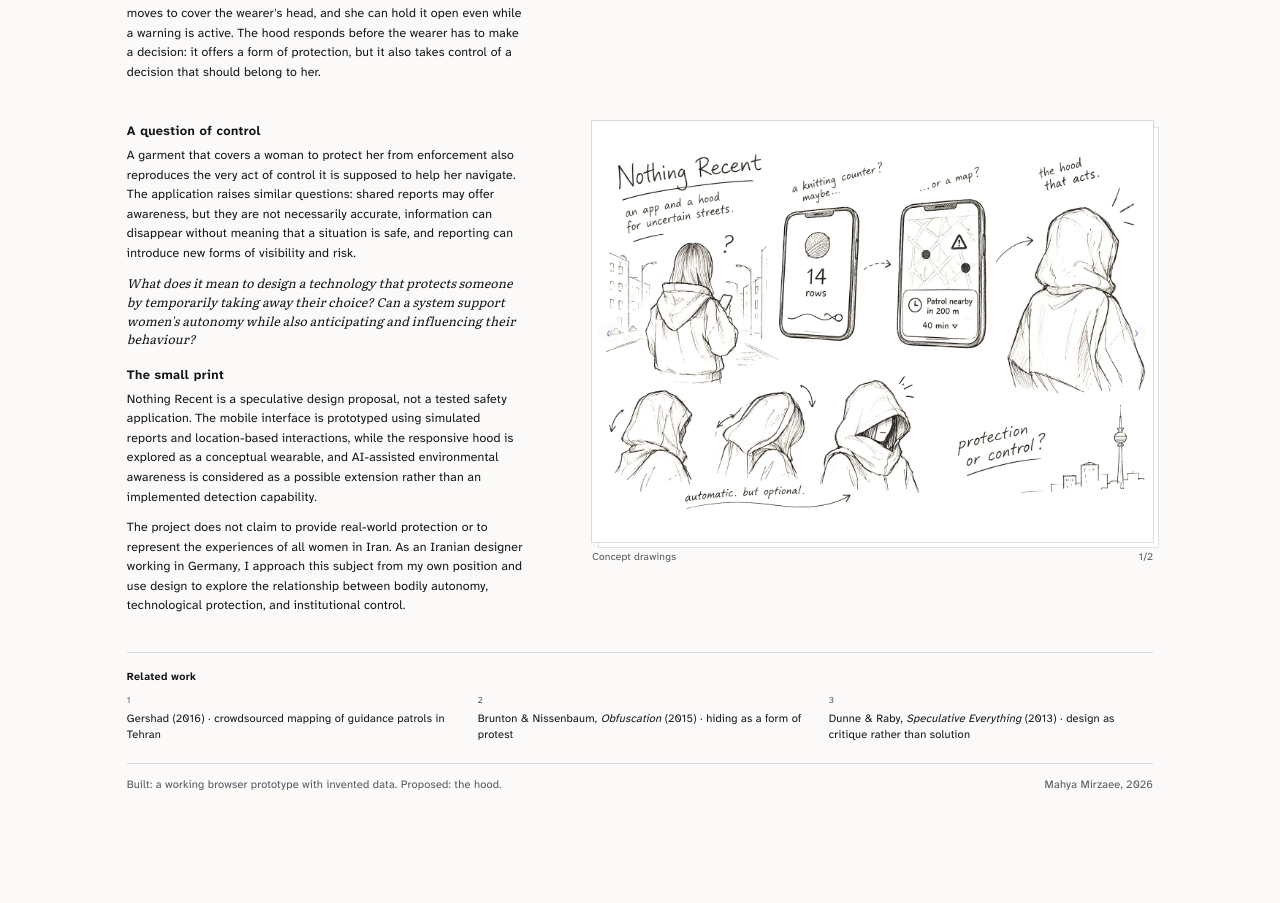
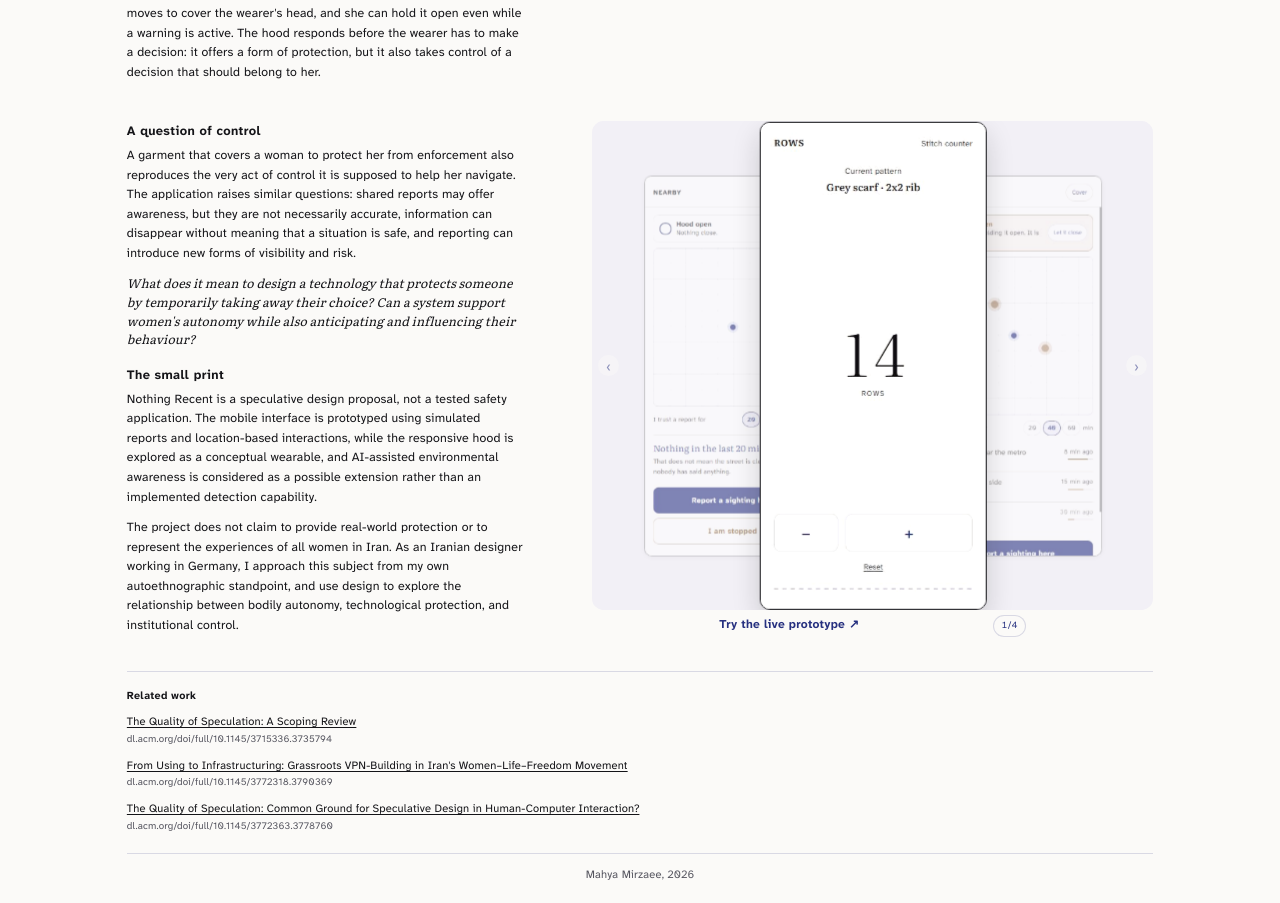
Before and after one commit to mahyamirzaee/nothing-recent, a plain HTML site: page index.html in a window 1280 px wide. Shown: the part 635-1538 px from the top of the page. Before the commit the page ends 1448 px from the top, so only its background shows below. Drawn offline with Linux system fonts and the light colour scheme.

Commit message:
Drawings on top and turning themselves, new references, autoethnographic standpoint, name-only footer
Co-Authored-By: Claude Opus 5 <noreply@anthropic.com>

```diff
--- a/index.html
+++ b/index.html
@@ -6,7 +6,7 @@
   <title>Nothing Recent · Mahya Mirzaee</title>
   <meta name="description" content="Nothing Recent: an app and a responsive hood exploring how technology might help women navigate public spaces under compulsory hijab enforcement in Iran.">
   <meta name="theme-color" content="#fbfaf8">
-  <link rel="stylesheet" href="project.css?v=19">
+  <link rel="stylesheet" href="project.css?v=20">
 <style id="site-bar">
   /* same top bar as the portfolio (mahyamirzaee.github.io) */
   .site-bar { display: flex; flex-wrap: wrap; align-items: baseline; gap: 12px 24px; padding: 4px 0 26px; font-family: "Atkinson Hyperlegible Next", system-ui, sans-serif; }
@@ -52,37 +52,8 @@
       <p>In Iran, the enforcement of compulsory hijab shapes how women experience and move through public spaces. Morality patrols and other enforcement agencies can appear in different locations and at unpredictable times, so women often rely on shared information to anticipate their presence and to make decisions about where and when to move. But this information is temporary, uncertain, and difficult to keep up to date. Nothing Recent explores how this everyday exchange could be supported through a connected, location-aware system.</p>
 
       <h2>Two objects</h2>
-      <p>The project consists of a mobile application and a responsive hood. The application looks like a simple knitting counter, and it works as one, displaying the number of rows — but a long press reveals another layer: a map where users can report the presence of enforcement patrols. Reports gradually expire, remaining visible for 20, 40, or 60 minutes, depending on the user's choice.</p>
+      <p>The project consists of a mobile application and a responsive hood. The application looks like a simple knitting counter, and it works as one, displaying the number of rows, but a long press reveals another layer: a map where users can report the presence of enforcement patrols. Reports gradually expire, remaining visible for 20, 40, or 60 minutes, depending on the user's choice.</p>
       <p>When a reported patrol is nearby, the connected hood automatically moves to cover the wearer's head, and she can hold it open even while a warning is active. The hood responds before the wearer has to make a decision: it offers a form of protection, but it also takes control of a decision that should belong to her.</p>
-    </div>
-
-    <div class="cluster">
-      <figure>
-        <!-- the screens stand in a ring: the next and the previous wait at the edges -->
-        <div class="carousel turn" id="slides" tabindex="0" role="button" aria-roledescription="carousel" aria-label="Screen captures of the prototype. Click the right or left side to turn the ring.">
-          <img class="slide on" src="img/app-1-cover.jpg" data-cap="The app as it opens: a stitch counter that really counts rows. This is what anyone looking at the phone sees." alt="The app as it opens: ROWS, a plain stitch counter showing 14 rows.">
-          <img class="slide" src="img/app-5-held.jpg" data-cap="The hood closes by itself when a patrol is reported close, and tells her afterwards. Here she has held it open." alt="The same screen after she refuses: 'Hood open — you are holding it open. It is close.'" loading="lazy">
-          <img class="slide" src="img/app-3-stopped.jpg" data-cap="Before telling anyone: two chosen names, and the reminder that their names are on her phone too." alt="The sheet before telling anyone: two chosen names, and the line that their names are on her phone too." loading="lazy">
-          <img class="slide" src="img/app-4-empty.jpg" data-cap="Nothing in the last 20 minutes — which is not the same as the street being clear." alt="The empty state: a map with only her own dot, and the line 'Nothing in the last 40 minutes.'" loading="lazy">
-        </div>
-        <div class="slidebar">
-          <a class="try" href="prototype.html" target="_blank" rel="noopener">Try the live prototype ↗</a>
-          <span class="count" id="slide-count">1/4</span>
-        </div>
-      </figure>
-    </div>
-  </section>
-
-  <!-- ===== Screen 2: the hood, the tensions, the position ===== -->
-  <section class="sheet" aria-labelledby="hood-title">
-    <div class="col">
-      <h2 id="hood-title">A question of control</h2>
-      <p>A garment that covers a woman to protect her from enforcement also reproduces the very act of control it is supposed to help her navigate. The application raises similar questions: shared reports may offer awareness, but they are not necessarily accurate, information can disappear without meaning that a situation is safe, and reporting can introduce new forms of visibility and risk.</p>
-      <p class="rq">What does it mean to design a technology that protects someone by temporarily taking away their choice? Can a system support women's autonomy while also anticipating and influencing their behaviour?</p>
-
-      <h2>The small print</h2>
-      <p>Nothing Recent is a speculative design proposal, not a tested safety application. The mobile interface is prototyped using simulated reports and location-based interactions, while the responsive hood is explored as a conceptual wearable, and AI-assisted environmental awareness is considered as a possible extension rather than an implemented detection capability.</p>
-      <p>The project does not claim to provide real-world protection or to represent the experiences of all women in Iran. As an Iranian designer working in Germany, I approach this subject from my own position and use design to explore the relationship between bodily autonomy, technological protection, and institutional control.</p>
     </div>
 
     <div class="cluster">
@@ -97,18 +68,49 @@
     </div>
   </section>
 
+  <!-- ===== Screen 2: the hood, the tensions, the position ===== -->
+  <section class="sheet" aria-labelledby="hood-title">
+    <div class="col">
+      <h2 id="hood-title">A question of control</h2>
+      <p>A garment that covers a woman to protect her from enforcement also reproduces the very act of control it is supposed to help her navigate. The application raises similar questions: shared reports may offer awareness, but they are not necessarily accurate, information can disappear without meaning that a situation is safe, and reporting can introduce new forms of visibility and risk.</p>
+      <p class="rq">What does it mean to design a technology that protects someone by temporarily taking away their choice? Can a system support women's autonomy while also anticipating and influencing their behaviour?</p>
+
+      <h2>The small print</h2>
+      <p>Nothing Recent is a speculative design proposal, not a tested safety application. The mobile interface is prototyped using simulated reports and location-based interactions, while the responsive hood is explored as a conceptual wearable, and AI-assisted environmental awareness is considered as a possible extension rather than an implemented detection capability.</p>
+      <p>The project does not claim to provide real-world protection or to represent the experiences of all women in Iran. As an Iranian designer working in Germany, I approach this subject from my own autoethnographic standpoint, and use design to explore the relationship between bodily autonomy, technological protection, and institutional control.</p>
+    </div>
+
+    <div class="cluster">
+      <figure>
+        <!-- the screens stand in a ring: the next and the previous wait at the edges -->
+        <div class="carousel turn" id="slides" tabindex="0" role="button" aria-roledescription="carousel" aria-label="Screen captures of the prototype. Click the right or left side to turn the ring.">
+          <img class="slide on" src="img/app-1-cover.jpg" data-cap="The app as it opens: a stitch counter that really counts rows. This is what anyone looking at the phone sees." alt="The app as it opens: ROWS, a plain stitch counter showing 14 rows.">
+          <img class="slide" src="img/app-5-held.jpg" data-cap="The hood closes by itself when a patrol is reported close, and tells her afterwards. Here she has held it open." alt="The same screen after she refuses: 'Hood open: you are holding it open. It is close.'" loading="lazy">
+          <img class="slide" src="img/app-3-stopped.jpg" data-cap="Before telling anyone: two chosen names, and the reminder that their names are on her phone too." alt="The sheet before telling anyone: two chosen names, and the line that their names are on her phone too." loading="lazy">
+          <img class="slide" src="img/app-4-empty.jpg" data-cap="Nothing in the last 20 minutes, which is not the same as the street being clear." alt="The empty state: a map with only her own dot, and the line 'Nothing in the last 40 minutes.'" loading="lazy">
+        </div>
+        <div class="slidebar">
+          <a class="try" href="prototype.html" target="_blank" rel="noopener">Try the live prototype ↗</a>
+          <span class="count" id="slide-count">1/4</span>
+        </div>
+      </figure>
+    </div>
+  </section>
+
   <section class="related" aria-labelledby="related-title">
     <h2 class="cluster-title" id="related-title">Related work</h2>
-    <ol>
-      <li>Gershad (2016) · crowdsourced mapping of guidance patrols in Tehran</li>
-      <li>Brunton &amp; Nissenbaum, <i>Obfuscation</i> (2015) · hiding as a form of protest</li>
-      <li>Dunne &amp; Raby, <i>Speculative Everything</i> (2013) · design as critique rather than solution</li>
+    <ol class="refs">
+      <li><a href="https://dl.acm.org/doi/full/10.1145/3715336.3735794" target="_blank" rel="noopener">The Quality of Speculation: A Scoping Review</a>
+        <span>dl.acm.org/doi/full/10.1145/3715336.3735794</span></li>
+      <li><a href="https://dl.acm.org/doi/full/10.1145/3772318.3790369" target="_blank" rel="noopener">From Using to Infrastructuring: Grassroots VPN-Building in Iran's Women–Life–Freedom Movement</a>
+        <span>dl.acm.org/doi/full/10.1145/3772318.3790369</span></li>
+      <li><a href="https://dl.acm.org/doi/full/10.1145/3772363.3778760" target="_blank" rel="noopener">The Quality of Speculation: Common Ground for Speculative Design in Human-Computer Interaction?</a>
+        <span>dl.acm.org/doi/full/10.1145/3772363.3778760</span></li>
     </ol>
   </section>
   </main>
 
   <footer class="foot">
-    <span>Built: a working browser prototype with invented data. Proposed: the hood.</span>
     <span>Mahya Mirzaee, 2026</span>
   </footer>
 </div>
@@ -178,6 +180,30 @@
     place();
   })();
   makeTurner('stack', '.stack-item', 'stack-count');
+
+  // the drawings turn by themselves every four seconds, and wait while you look
+  (function () {
+    var box = document.getElementById('stack');
+    if (!box || window.matchMedia('(prefers-reduced-motion: reduce)').matches) return;
+    var items = box.querySelectorAll('.stack-item');
+    var count = document.getElementById('stack-count');
+    var hovering = false, open = false;
+    box.addEventListener('mouseenter', function () { hovering = true; });
+    box.addEventListener('mouseleave', function () { hovering = false; });
+    document.addEventListener('keydown', function (e) { if (e.key === 'Escape') open = false; });
+    box.addEventListener('click', function () { open = true; setTimeout(function () { open = false; }, 8000); });
+    setInterval(function () {
+      if (hovering || open) return;
+      var lb = document.querySelector('.lightbox');
+      if (lb && !lb.hidden) return;
+      var i = 0;
+      items.forEach(function (el, k) { if (el.classList.contains('on')) i = k; });
+      items[i].classList.remove('on');
+      i = (i + 1) % items.length;
+      items[i].classList.add('on');
+      count.textContent = (i + 1) + '/' + items.length;
+    }, 4000);
+  })();
 </script>
 
 <script>
--- a/project.css
+++ b/project.css
@@ -535,3 +535,23 @@ figcaption, .mosaic-caption { margin: 8px 0 0; font-size: 12.5px; line-height: 1
 /* the page number sits under the drawings, beside their caption */
 figcaption.under { display: flex; align-items: baseline; justify-content: space-between; gap: 14px; }
 figcaption.under .count { flex: none; }
+
+/* a gentle frame around the drawings */
+.stack {
+  border: 1px solid rgba(20, 20, 24, 0.22);
+  border-radius: 10px;
+  padding: 10px;
+  background: #fff;
+}
+.stack .stack-item { width: calc(100% - 20px); height: calc(100% - 20px); inset: 10px; }
+
+/* references: linked titles, the address quietly underneath, no numbers */
+.related ol.refs { display: block; }
+.refs li { counter-increment: none; margin-bottom: 14px; }
+.refs li::before { content: none; }
+.refs a { color: var(--ink); text-decoration: underline; text-underline-offset: 0.18em; }
+.refs a:hover { color: var(--indigo); }
+.refs span { display: block; margin-top: 2px; font-size: 12px; color: var(--soft); word-break: break-all; }
+
+/* footer: her name, in the middle */
+.foot { justify-content: center; text-align: center; }
```
Also changed, not shown: project.html (+62 -36 lines).
